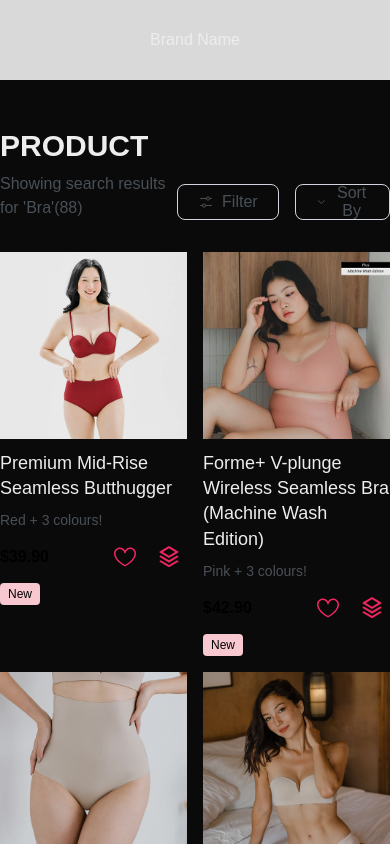
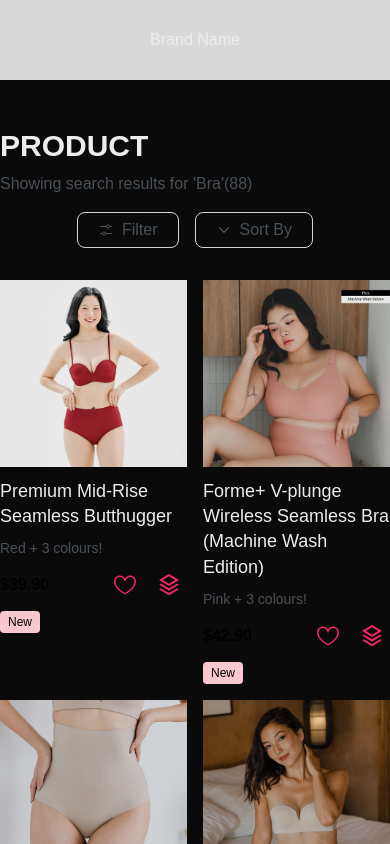
Before and after one commit to aljimsondev/imin-coding-test, a Next.js app: page / in a window 390 px wide. Built offline with nearby package versions, Linux system fonts and the light colour scheme.

Commit message:
Style | updated styling

```diff
--- a/src/components/card/product.card.css
+++ b/src/components/card/product.card.css
@@ -5,7 +5,6 @@
   & .image-wrapper {
     aspect-ratio: 1/1;
     width: 100%;
-    background: red;
     position: relative;
   }
 
--- a/src/components/snippet/product.snippet.css
+++ b/src/components/snippet/product.snippet.css
@@ -34,18 +34,20 @@
   }
 }
 
+@media (max-width: 540px) {
+  .snippet .snippet-header {
+    flex-direction: column;
+    gap: var(--gap-lg);
+  }
+  .snippet .snippet-header .filter {
+    align-items: center;
+    justify-content: center;
+  }
+}
+
 @media (max-width: 768px) {
   .snippet .products-wrapper {
     grid-template-columns: repeat(2, 1fr); /*2 columns for smaller device*/
-  }
-
-  .snippet .header {
-    flex-direction: column;
-    gap: var(--gap-lg);
-  }
-  .snippet .header .filter {
-    align-items: center;
-    justify-content: center;
   }
 }
 
```
